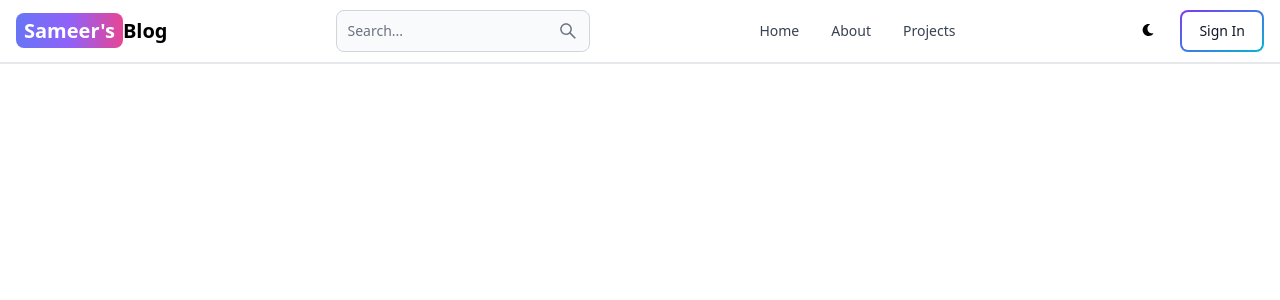
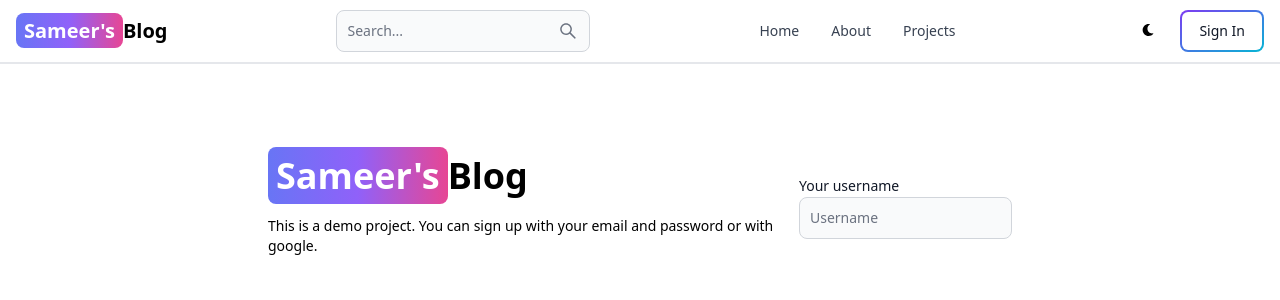
Before and after one commit to moham-sameer/mern-blog, a React (Vite) app in the folder client/: page /signup in a window 1280 px wide. Shown: the top 300 px of the page. Built offline with nearby package versions, Linux system fonts and the light colour scheme.

Commit message:
building the signup ui

```diff
--- a/client/src/App.jsx
+++ b/client/src/App.jsx
@@ -1,24 +1,27 @@
 import React from 'react'
+import { Route, BrowserRouter as Router, Routes } from 'react-router-dom'
+import Header from './components/Header'
 import Home from './pages/Home'
 import About from './pages/About'
+import Dashboard from './pages/Dashboard'
+import Projects from './pages/Projects'
 import SignIn from './pages/SignIn'
 import SignUp from './pages/SignUp'
-import Dashboard from './pages/Dashboard'
-import {BrowserRouter,Routes,Route} from 'react-router-dom'
-import Header from './components/Header'
 const App = () => {
   return (
-    <BrowserRouter>
+    <div>
+      <Router>
       <Header/>
         <Routes>
           <Route path='/' element={<Home/>}/>
           <Route path='/about' element={<About/>}/>
-        <Route path='/sign-in' element={<SignIn/>}/>
-        <Route path='/sign-up' element={<SignUp/>}/>
           <Route path='/dashboard' element={<Dashboard/>}/>
+          <Route path='/projects' element={<Projects/>}/>
+          <Route path='/signin' element={<SignIn/>}/>
+          <Route path='/signup' element={<SignUp/>}/>
         </Routes>
-    </BrowserRouter>
-
+      </Router>
+    </div>
   )
 }
 
--- a/client/src/pages/About.jsx
+++ b/client/src/pages/About.jsx
@@ -3,7 +3,7 @@
 const About = () => {
   return (
     <div>
-      <h1>About</h1>
+      About page
     </div>
   )
 }
--- a/client/src/pages/Dashboard.jsx
+++ b/client/src/pages/Dashboard.jsx
@@ -3,7 +3,7 @@
 const Dashboard = () => {
   return (
     <div>
-      DashBoard
+      Dashboard page
     </div>
   )
 }
--- a/client/src/pages/Home.jsx
+++ b/client/src/pages/Home.jsx
@@ -3,7 +3,7 @@
 const Home = () => {
   return (
     <div>
-      Homes of many components
+      Home page
     </div>
   )
 }
--- a/client/src/pages/Projects.jsx
+++ b/client/src/pages/Projects.jsx
@@ -3,7 +3,7 @@
 const Projects = () => {
   return (
     <div>
-      Project
+      Project page
     </div>
   )
 }
--- a/client/src/pages/SignIn.jsx
+++ b/client/src/pages/SignIn.jsx
@@ -3,7 +3,7 @@
 const SignIn = () => {
   return (
     <div>
-      Signin
+      SignIn Page
     </div>
   )
 }
--- a/client/src/pages/SignUp.jsx
+++ b/client/src/pages/SignUp.jsx
@@ -1,9 +1,32 @@
+import { Label, TextInput } from 'flowbite-react'
 import React from 'react'
+import { Link } from 'react-router-dom'
 
 const SignUp = () => {
   return (
-    <div>
-
+    <div className='min-h-screen mt-20'>
+    <div className='flex p-3 max-w-3xl mx-auto flex-col md:flex-row md:items-center'>
+    {/*left side */}
+      <div>
+      <Link to="/" className='font-bold text-4xl dark:text-white'>
+      <span className='px-2 py-1 bg-gradient-to-r from-indigo-500  via-purple-500 to-pink-500 rounded-lg text-white'>Sameer's</span>
+      Blog
+      </Link>
+      <p className='text-sm mt-5'>
+        This is a demo project. You can sign up with your email and password or with google.
+      </p>
+      </div>
+      {/*right side*/}
+      <div className=''>
+         <form>
+          <div>
+            <Label value='Your username'  />
+            <TextInput type='text' placeholder='Username'
+             id='username'  />
+          </div>
+         </form>
+      </div>
+    </div>
     </div>
   )
 }
```
Also changed, not shown: 1 other file (tests, documents, lock files or other folders). Lines whose indentation alone changed are shown as unchanged.
